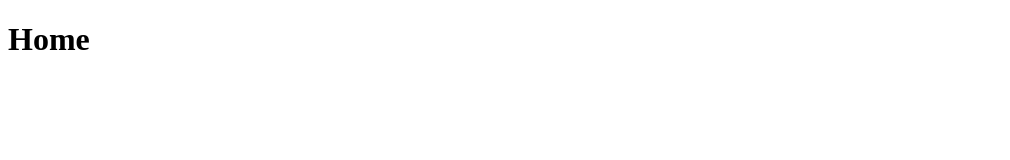
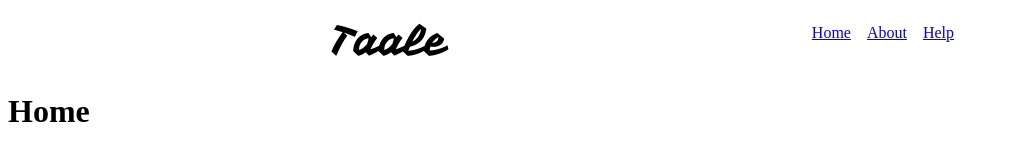
Before and after one commit to BaptisteMartinet/taale-website, a Gatsby site: page / in a window 1280 px wide. Shown: the whole page, without its empty margins (0-1010 px from the left). Built offline with nearby package versions, Linux system fonts and the light colour scheme; Gatsby itself is replaced by a stand-in of ours.

Commit message:
feat(pages): use Header on index page

```diff
--- a/src/pages/index.tsx
+++ b/src/pages/index.tsx
@@ -1,9 +1,11 @@
 import * as React from 'react';
 import type { HeadFC, PageProps } from 'gatsby';
+import { Header } from '../components/app';
 
 const IndexPage: React.FC<PageProps> = () => {
   return (
     <main>
+      <Header />
       <h1>Home</h1>
     </main>
   );
```
